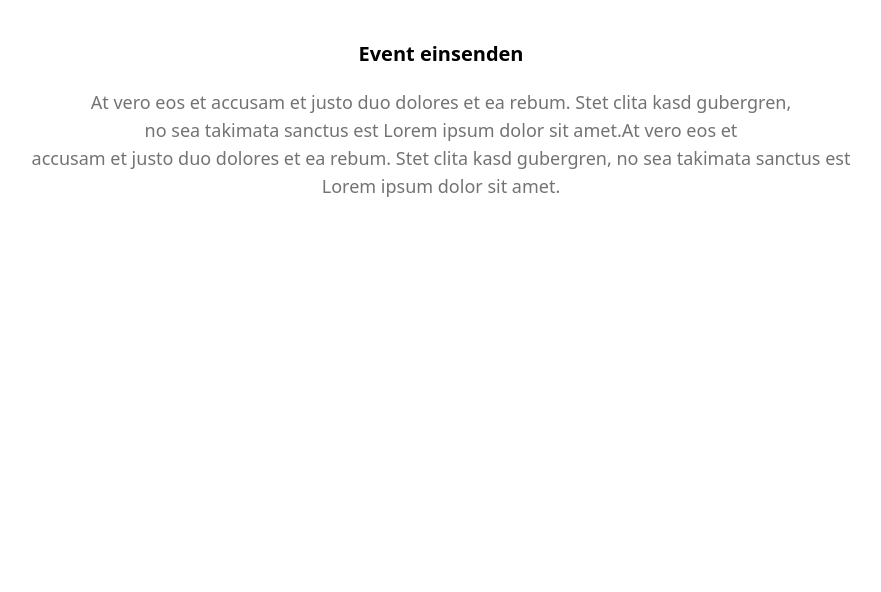
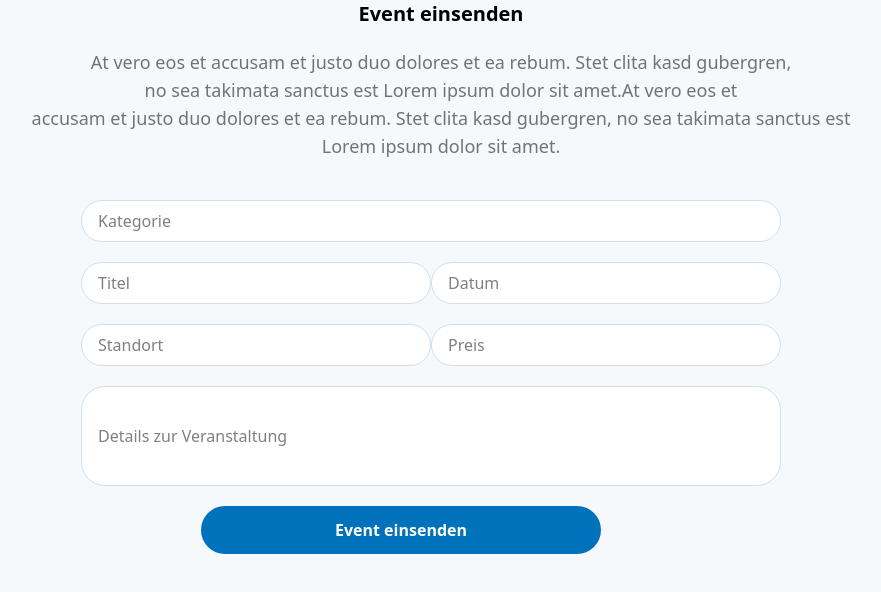
Before and after one commit to sunita0987/Event-Einsenden, a React (Vite) app: page / in a window 1280 px wide. Shown: the top 592 px of the page, without its empty margins (199-1080 px from the left). Built offline with nearby package versions, Linux system fonts and the light colour scheme.

Commit message:
form-validation add

```diff
--- a/src/components/Heading.jsx
+++ b/src/components/Heading.jsx
@@ -1,19 +1,60 @@
 import React from "react";
-
+import { useState } from "react";
 function Heading() {
   return (
-    <div>
-      <h1 className=" text-xl font-bold ff-open sans text-center mt-10">
+    <div className="bg-[#F5F9FC] min-h-screen">
+      <h1 className=" text-xl font-bold ff-open sans text-center">
         Event einsenden
       </h1>
       <p className=" text-lg font-light ff-open sans text-[#737376] text-center mt-5">
         At vero eos et accusam et justo duo dolores et ea rebum. Stet clita kasd
-        gubergren,<br/> no sea takimata sanctus est Lorem ipsum dolor sit amet.At
-        vero eos et <br/> accusam et justo duo dolores et ea rebum. Stet clita kasd
-        gubergren, no sea takimata sanctus est <br/> Lorem ipsum dolor sit amet.
+        gubergren,
+        <br /> no sea takimata sanctus est Lorem ipsum dolor sit amet.At vero
+        eos et <br /> accusam et justo duo dolores et ea rebum. Stet clita kasd
+        gubergren, no sea takimata sanctus est <br /> Lorem ipsum dolor sit
+        amet.
       </p>
+
+      <form>
+        <input
+          type="Kategorie"
+          name="Kategorie"
+          className="border-1 border-[#D1E0E9] rounded-4xl px-4 py-2 w-[700px] items-center ml-70 mt-10 bg-white"
+          placeholder="Kategorie"
+        />
+        <input
+          type="Titel"
+          name="Titel"
+          className="border-1 border-[#D1E0E9] rounded-4xl px-4 py-2 items-center ml-70 mt-5 bg-white w-[350px]"
+          placeholder="Titel"
+        />
+        <input
+          type="Datum"
+          name="Datum"
+          className="border-1 border-[#D1E0E9] rounded-4xl px-4 py-2 items-center ml-full  mt-5 bg-white w-[350px]"
+          placeholder="Datum"
+        />
+        <input
+          type="Standort"
+          name="Standort"
+          className="border-1 border-[#D1E0E9] rounded-4xl px-4 py-2 items-center ml-70 mt-5 bg-white w-[350px] "
+          placeholder="Standort"
+        />
+        <input
+          type="Preis"
+          name="Preis"
+          className="border-1 border-[#D1E0E9] rounded-4xl px-4 py-2 items-center ml-full  mt-5 bg-white w-[350px]"
+          placeholder="Preis"
+        />
+        <input
+          type="Details zur Veranstaltung"
+          name="Details zur Veranstaltung"
+          className="border-1 border-[#D1E0E9] rounded-3xl px-4 py-2 items-center ml-full  mt-5 bg-white w-[700px] h-[100px] ml-70"
+          placeholder="Details zur Veranstaltung"
+        />
+      </form>
+      <button className=" bg-[#0071BB] px-5 py-3 rounded-4xl w-[400px] text-white font-bold ff-open sans ml-100 mt-5 cursor-pointer"> Event einsenden</button>
     </div>
   );
 }
-
 export default Heading;
```
